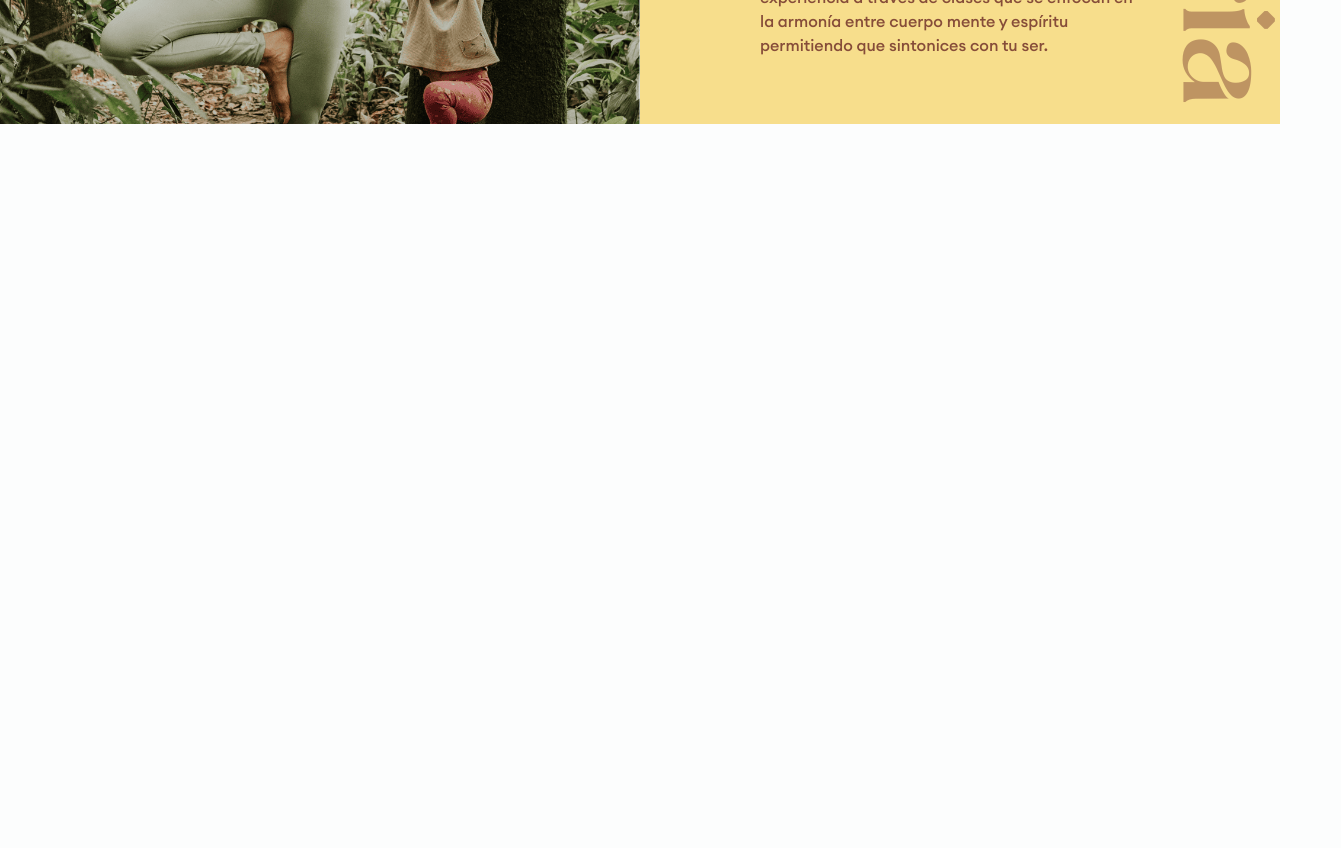
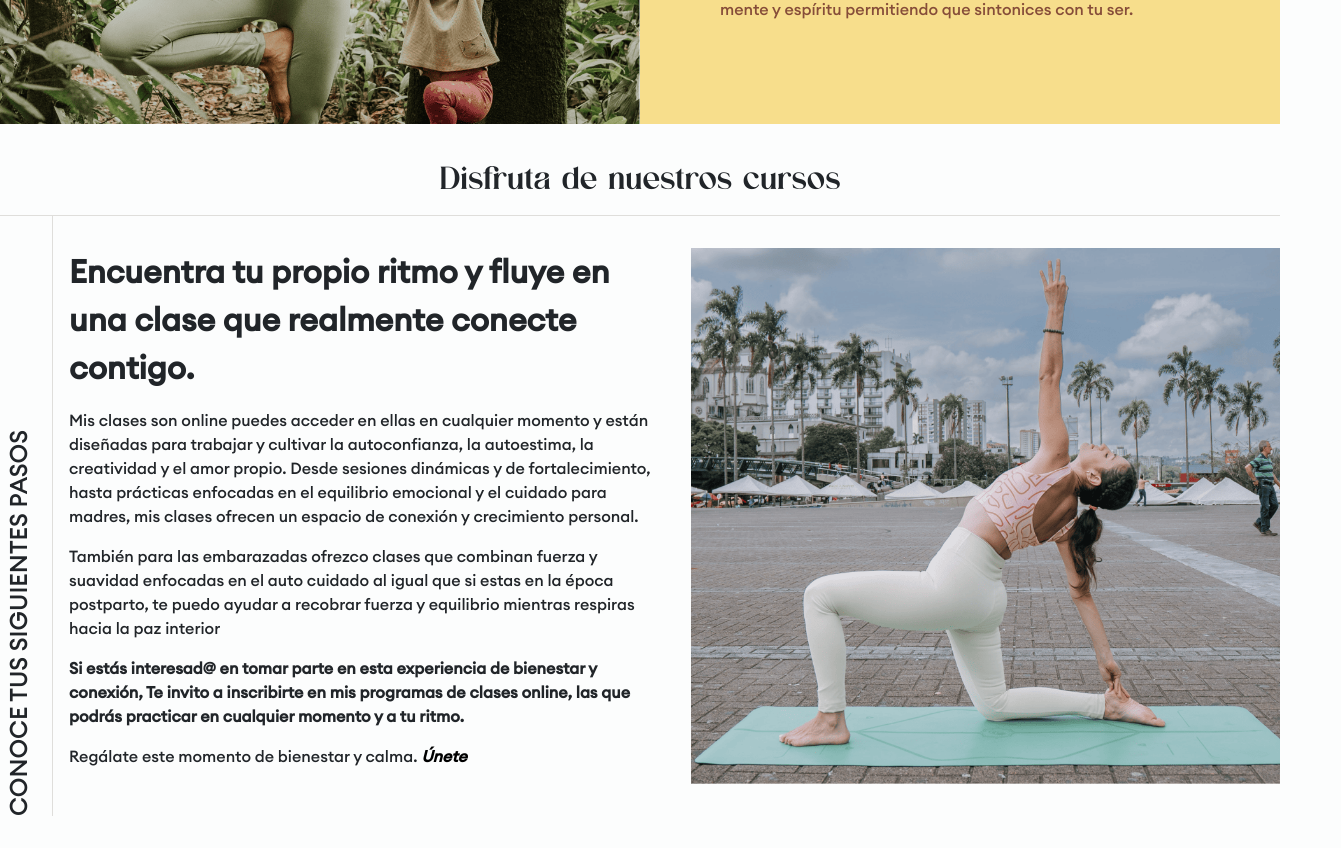
Before and after one commit to carlosdanielgr/MJ-page, an Angular app: page / in a window 1280 px wide. Shown: the part 2900-3748 px from the top of the page, 1341 px wide, since content can reach past the window. Before the commit the page ends 3024 px from the top, so only its background shows below. Built offline with nearby package versions, Linux system fonts and the light colour scheme.

Commit message:
course description completed

```diff
--- a/src/app/app.component.html
+++ b/src/app/app.component.html
@@ -2,3 +2,4 @@
 <app-circle-images />
 <app-about-me />
 <app-my-history />
+<app-course-description />
--- a/src/app/app.component.ts
+++ b/src/app/app.component.ts
@@ -3,6 +3,7 @@ import { MainContentComponent } from './components/main-content/main-content.com
 import { CircleImagesComponent } from './components/circle-images/circle-images.component';
 import { AboutMeComponent } from './components/about-me/about-me.component';
 import { MyHistoryComponent } from './components/my-history/my-history.component';
+import { CourseDescriptionComponent } from './components/course-description/course-description.component';
 
 @Component({
   selector: 'app-root',
@@ -12,6 +13,7 @@ import { MyHistoryComponent } from './components/my-history/my-history.component
     CircleImagesComponent,
     AboutMeComponent,
     MyHistoryComponent,
+    CourseDescriptionComponent,
   ],
   templateUrl: './app.component.html',
   styleUrl: './app.component.scss',
--- a/src/app/components/course-description/course-description.component.html
+++ b/src/app/components/course-description/course-description.component.html
@@ -1 +1,41 @@
-<p>course-description works!</p>
+<article class="course-des">
+  <h3 class="course-des__title">Disfruta de nuestros cursos</h3>
+  <div class="course-des__content">
+    <span class="course-des__text-left">CONOCE TUS SIGUIENTES PASOS</span>
+    <div class="course-des__texts">
+      <p>
+        Encuentra tu propio ritmo y fluye en una clase que realmente conecte
+        contigo.
+      </p>
+      <p>
+        Mis clases son online puedes acceder en ellas en cualquier momento y
+        están diseñadas para trabajar y cultivar la autoconfianza, la
+        autoestima, la creatividad y el amor propio. Desde sesiones dinámicas y
+        de fortalecimiento, hasta prácticas enfocadas en el equilibrio emocional
+        y el cuidado para madres, mis clases ofrecen un espacio de conexión y
+        crecimiento personal.
+      </p>
+      <p>
+        También para las embarazadas ofrezco clases que combinan fuerza y
+        suavidad enfocadas en el auto cuidado al igual que si estas en la época
+        postparto, te puedo ayudar a recobrar fuerza y equilibrio mientras
+        respiras hacia la paz interior
+      </p>
+      <p>
+        <strong>
+          Si estás interesad{{ "@" }} en tomar parte en esta experiencia de
+          bienestar y conexión, Te invito a inscribirte en mis programas de
+          clases online, las que podrás practicar en cualquier momento y a tu
+          ritmo.
+        </strong>
+      </p>
+      <p>
+        Regálate este momento de bienestar y calma.
+        <a class="course-des__join" href="">Únete</a>
+      </p>
+    </div>
+    <figure class="course-des__img">
+      <img src="./assets/images/course-des.png" alt="course-des" />
+    </figure>
+  </div>
+</article>
--- a/src/app/components/course-description/course-description.component.scss
+++ b/src/app/components/course-description/course-description.component.scss
@@ -0,0 +1,54 @@
+@use "./../../../styles/mixins" as *;
+
+.course-des {
+  padding: 2rem 0;
+  &__title {
+    font-family: porsha;
+    font-size: 2.2rem;
+    text-align: center;
+    padding-bottom: 1rem;
+    margin-bottom: 0;
+    @include screen(small) {
+      border-bottom: 1px solid #dfdedb;
+    }
+  }
+  &__content {
+    display: flex;
+    flex-direction: column-reverse;
+    gap: 1rem;
+    @include screen(small) {
+      flex-direction: row;
+    }
+  }
+  &__text-left {
+    writing-mode: vertical-rl;
+    transform: rotate(180deg);
+    font-size: 1.5rem;
+    @include screen(custom, max, 992) {
+      display: none;
+    }
+  }
+  &__texts {
+    flex: 1;
+    padding: 2rem 1rem;
+    border-left: 1px solid #dfdedb;
+    > p:first-child {
+      font-size: 2rem;
+      font-weight: 600;
+    }
+  }
+  &__join {
+    text-decoration: none;
+    color: #000;
+    font-style: italic;
+    font-weight: 600;
+  }
+  &__img {
+    flex: 1;
+    padding: 2rem 0;
+    > img {
+      object-fit: cover;
+      height: 100%;
+    }
+  }
+}
--- a/src/app/components/my-history/my-history.component.scss
+++ b/src/app/components/my-history/my-history.component.scss
@@ -1,7 +1,7 @@
 @use "./../../../styles/mixins" as *;
 
 .my-history {
-  max-height: 41.8rem;
+  // max-height: 41.8rem;
   @include screen(med-small) {
     display: flex;
   }
@@ -25,7 +25,7 @@
     justify-content: center;
     padding: 3rem;
     @include screen(med-small) {
-      padding: 1rem 9rem 1rem 7.5rem;
+      padding: 1rem 5rem;
     }
     > span {
       font-family: porsha;
@@ -40,17 +40,18 @@
     }
   }
   &__text-rigth {
-    position: absolute;
-    transform: rotate(90deg);
-    font-family: porsha;
-    font-size: 9rem;
-    opacity: 0.5;
-    right: -3.8rem;
-    top: 8rem;
-    height: 0;
-    width: 0;
-    @include screen(custom, max, 992) {
-      display: none;
-    }
+    display: none;
+    // position: absolute;
+    // transform: rotate(90deg);
+    // font-family: porsha;
+    // font-size: 9rem;
+    // opacity: 0.5;
+    // right: -3.8rem;
+    // top: 8rem;
+    // height: 0;
+    // width: 0;
+    // @include screen(custom, max, 992) {
+    //   display: none;
+    // }
   }
 }
--- a/src/styles/styles.scss
+++ b/src/styles/styles.scss
@@ -31,7 +31,6 @@
 
 html {
   scroll-behavior: smooth;
-  overflow-x: hidden;
 }
 
 body {
```
Also changed, not shown: src/assets/images/course-des.png (added).
